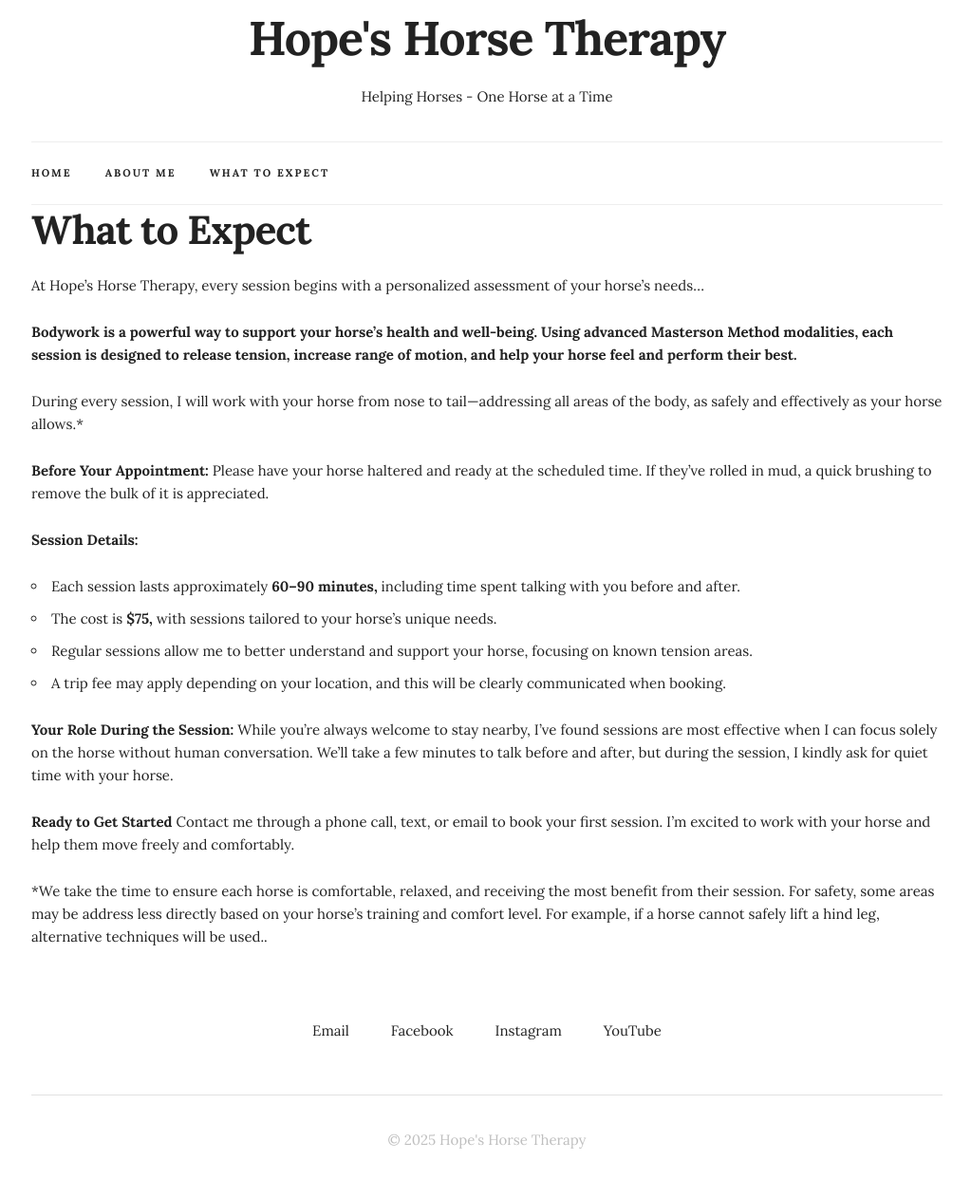
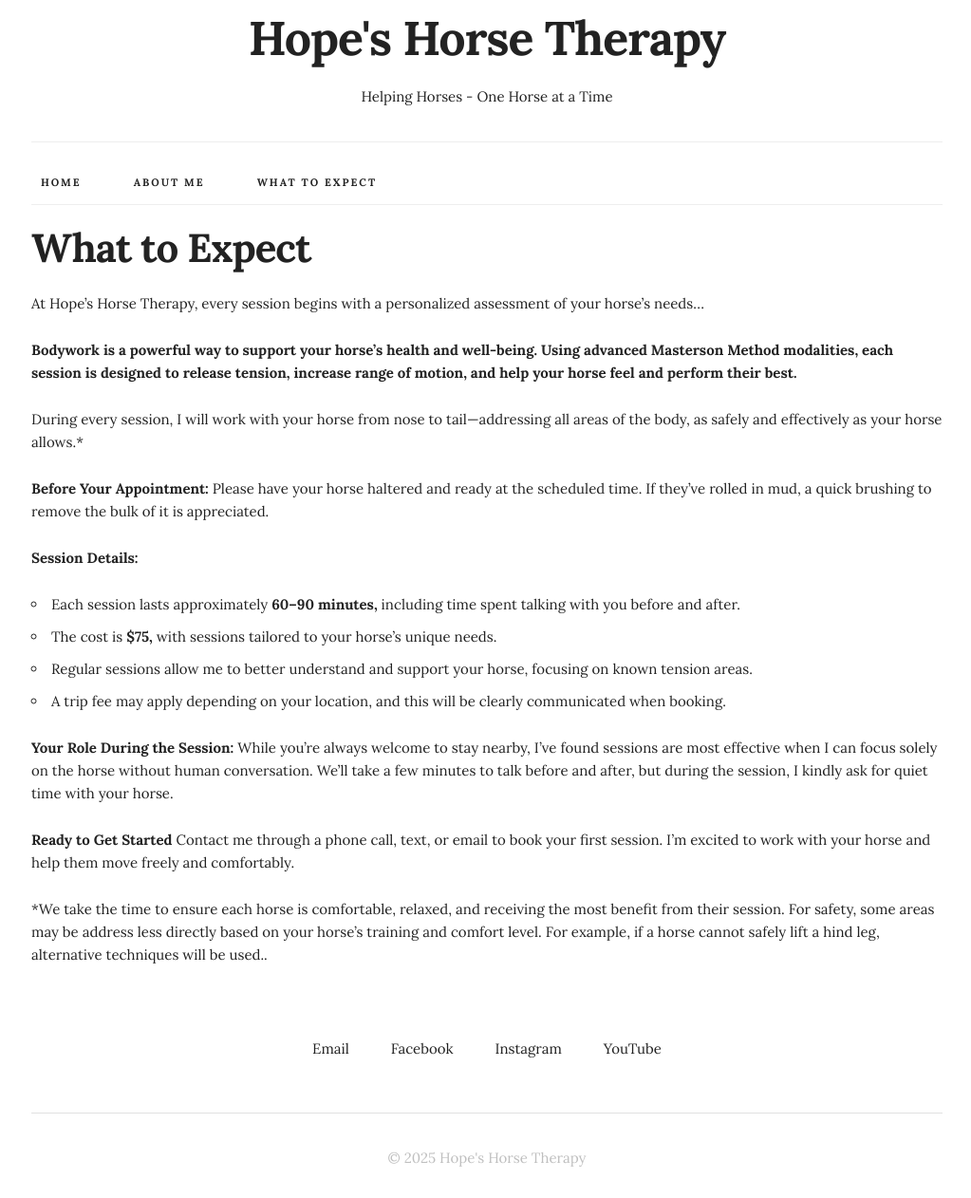
Before and after one commit to HopesHorseTherapy/website, a Jekyll site: the page built from what-to-expect.md, in a window 1280 px wide. Shown: the whole page at 95% size, without its empty margins (127-1150 px from the left). Built offline with Jekyll 4.4.1, drawn with Linux system fonts in a browser that asks for light colours.

Commit message:
:bug: Fixed iphone nav bar in css

```diff
--- a/assets/css/custom.css
+++ b/assets/css/custom.css
@@ -112,6 +112,27 @@
 }
 }
 
+/* Always apply these (mobile + desktop) */
+.navbar {
+  display: block;
+  width: 100%;
+  background: #fff;
+  border-bottom: 1px solid #eee;
+}
+
+.navbar-list {
+  list-style: none;
+  margin: 0;
+  padding: 0;
+}
+
+.navbar-link {
+  display: block;
+  padding: 1rem;
+  color: #222;
+  text-decoration: none;
+}
+
 /* Larger than tablet */
 @media (min-width: 750px) {
   /* Navbar */
```
